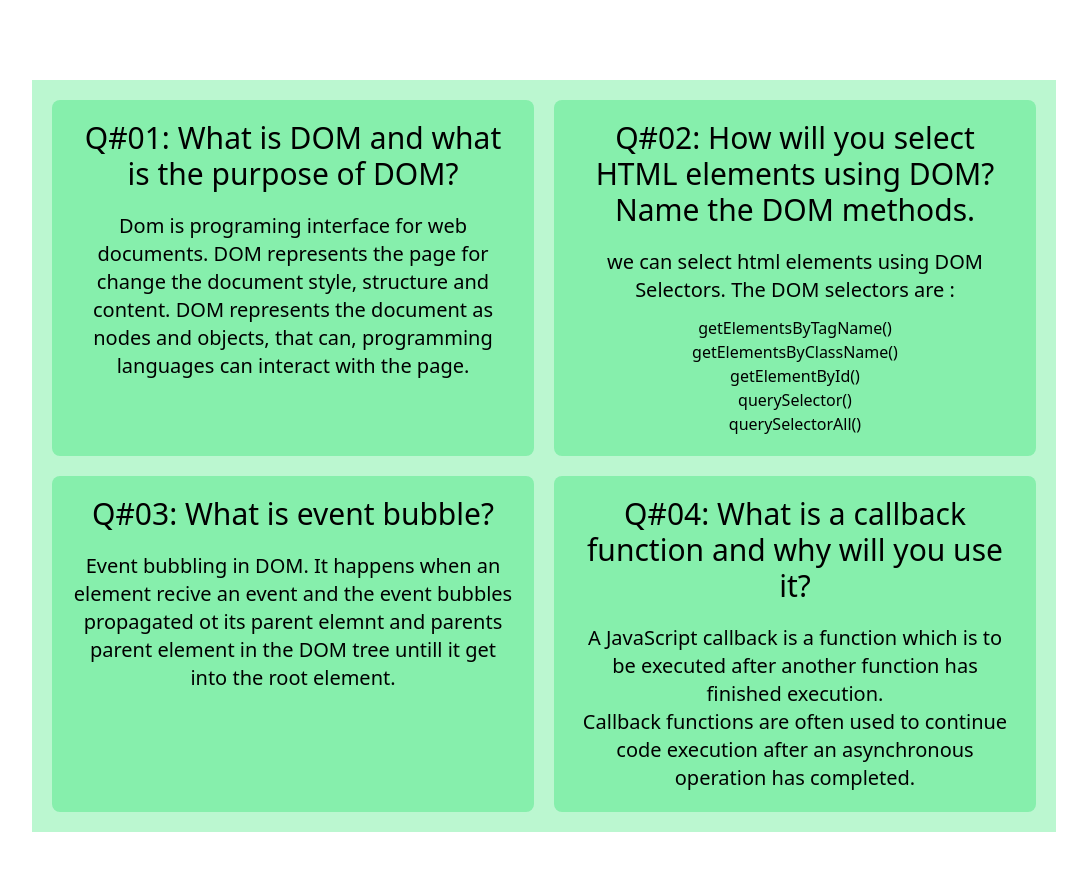
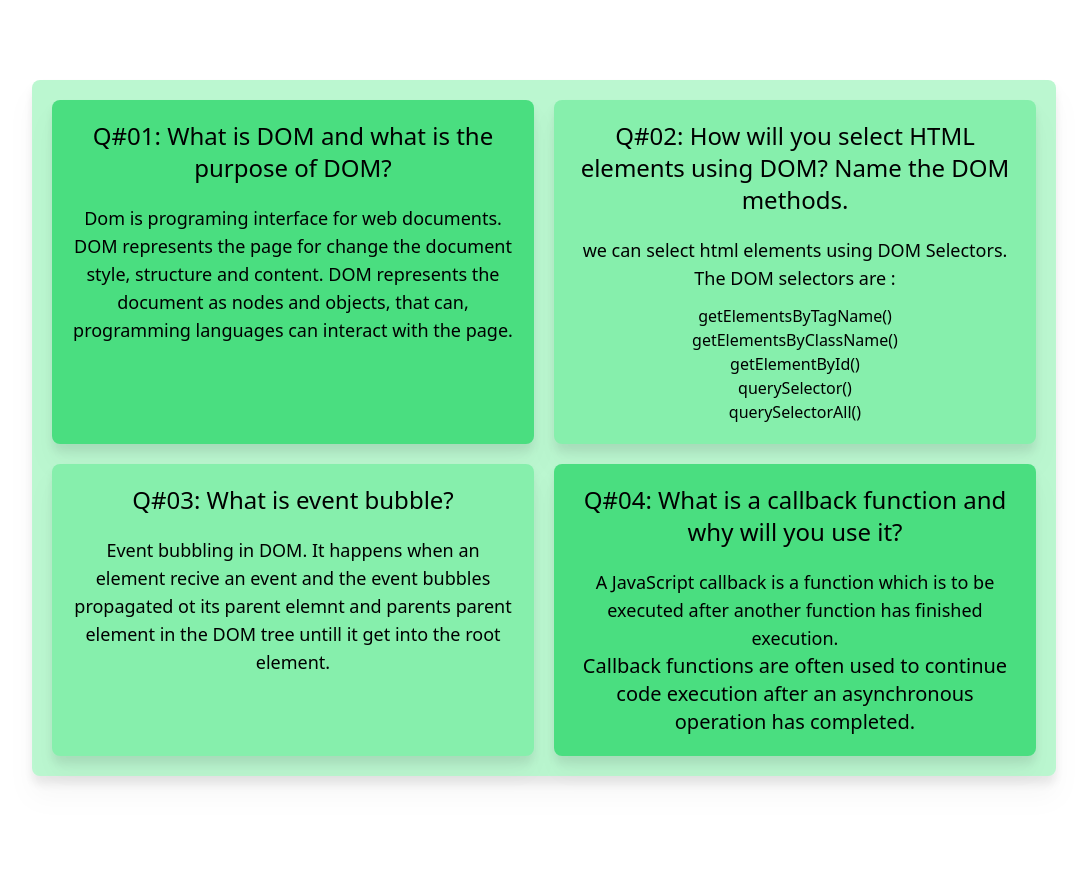
Before and after one commit to iAmWahidAnik/geometryGenius, a plain HTML site: page blog.html in a window 1280 px wide. Shown: the whole page, without its empty margins (96-1183 px from the left). Drawn offline with nearby package versions, Linux system fonts and the light colour scheme.

Commit message:
Project done

```diff
--- a/blog.html
+++ b/blog.html
@@ -1,6 +1,5 @@
 <!DOCTYPE html>
 <html lang="en">
-
 <head>
     <meta charset="UTF-8">
     <meta http-equiv="X-UA-Compatible" content="IE=edge">
@@ -9,21 +8,22 @@
     <!-- tailwind cdn css link  -->
     <script src="https://cdn.tailwindcss.com"></script>
 </head>
-
 <body>
-    <section class="max-w-screen-lg bg-green-200 mx-auto p-5 my-20">
+    <section class="max-w-screen-lg bg-green-200 mx-auto p-5 my-20 rounded-lg drop-shadow-xl">
         <div class="grid grid-cols-1 md:grid-cols-2 gap-5">
-            <div class="text-center p-5 bg-green-300 rounded-lg">
-                <h1 class="text-3xl font-medium">Q#01: What is DOM and what is the purpose of DOM?</h1>
-                <p class="text-xl mt-5">Dom is programing interface for web documents. DOM represents the page for
+            <!-- Question/Answer 01 -->
+            <div class="text-center p-5 bg-green-400 rounded-lg drop-shadow-xl">
+                <h1 class="text-2xl font-medium">Q#01: What is DOM and what is the purpose of DOM?</h1>
+                <p class="text-lg mt-5">Dom is programing interface for web documents. DOM represents the page for
                     change the document style, structure and content.
                     DOM represents the document as nodes and objects, that can, programming languages can interact with
                     the page. </p>
             </div>
-            <div class="text-center p-5 bg-green-300 rounded-lg">
-                <h1 class="text-3xl font-medium">Q#02: How will you select HTML elements using DOM? Name the DOM
+            <!-- Question/Answer 02 -->
+            <div class="text-center p-5 bg-green-300 rounded-lg drop-shadow-xl">
+                <h1 class="text-2xl font-medium">Q#02: How will you select HTML elements using DOM? Name the DOM
                     methods.</h1>
-                <p class="text-xl mt-5">we can select html elements using DOM Selectors.
+                <p class="text-lg mt-5">we can select html elements using DOM Selectors.
                     The DOM selectors are : </p>
                 <ul class="font-medium mt-3">
                     <li>getElementsByTagName()</li>
@@ -33,19 +33,23 @@
                     <li>querySelectorAll()</li>
                 </ul>
             </div>
-            <div class="text-center p-5 bg-green-300 rounded-lg">
-                <h1 class="text-3xl font-medium">Q#03: What is event bubble?</h1>
-                <p class="text-xl mt-5">Event bubbling in DOM. It happens when an element recive an event and the event bubbles propagated ot its
+            <!-- Question/Answer 03 -->
+            <div class="text-center p-5 bg-green-300 rounded-lg drop-shadow-xl">
+                <h1 class="text-2xl font-medium">Q#03: What is event bubble?</h1>
+                <p class="text-lg mt-5">Event bubbling in DOM. It happens when an element recive an event and the event
+                    bubbles propagated ot its
                     parent elemnt and parents parent element in the DOM tree untill it get into the root element.
-                    </p>
+                </p>
             </div>
-            <div class="text-center p-5 bg-green-300 rounded-lg">
-                <h1 class="text-3xl font-medium">Q#04: What is a callback function and why will you use it?</h1>
-                <p class="text-xl mt-5">A JavaScript callback is a function which is to be executed after another function has finished execution.</p>
-                <p class="text-xl">Callback functions are often used to continue code execution after an asynchronous operation has completed.</p>
+            <!-- Question/Answer 04 -->
+            <div class="text-center p-5 bg-green-400 rounded-lg drop-shadow-xl">
+                <h1 class="text-2xl font-medium">Q#04: What is a callback function and why will you use it?</h1>
+                <p class="text-lg mt-5">A JavaScript callback is a function which is to be executed after another
+                    function has finished execution.</p>
+                <p class="text-xl">Callback functions are often used to continue code execution after an asynchronous
+                    operation has completed.</p>
             </div>
         </div>
     </section>
 </body>
-
 </html>
--- a/js/hello.js
+++ b/js/hello.js
@@ -1,3 +1,4 @@
+// function declaration area
 // get value from input field as string and convert them to a number
 function takeInputMakeNumber(elementId){
     const getElement = document.getElementById(elementId);
@@ -26,6 +27,7 @@ function changeColor(elementId){
 document.getElementById('btn-blog').addEventListener('click', function(){
     window.location.href = 'blog.html';
 })
+// function apply area
 // triangle
 document.getElementById('btn-triangle').addEventListener('click', function(){
     const base = takeInputMakeNumber('input-b-triangle');
```
Also changed, not shown: index.html (+2 -3 lines).
